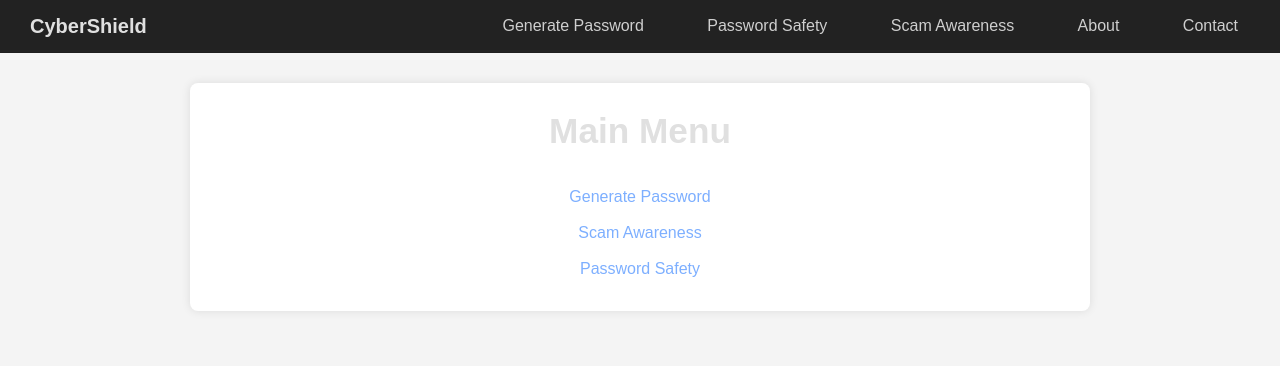
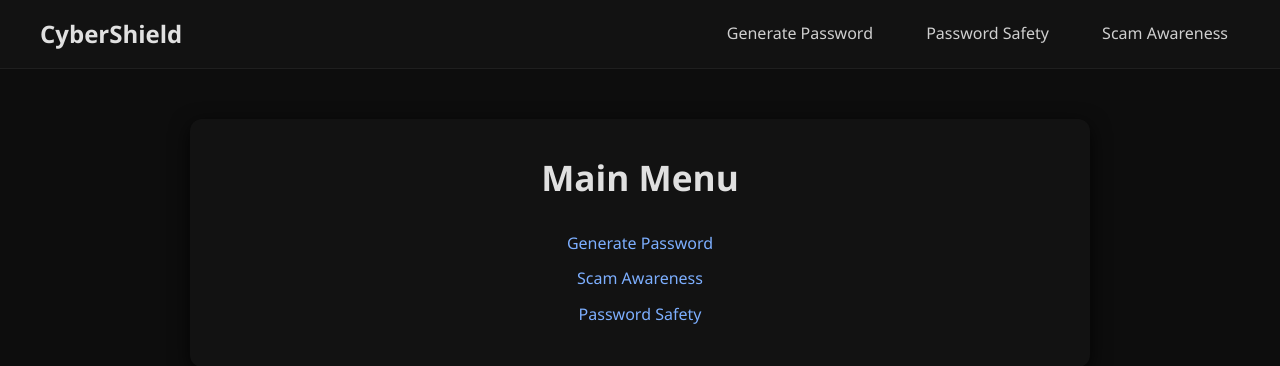
Before and after one commit to zach123abc/Hackathon-CyberSheild, a Flask app: page /menu in a window 1280 px wide. Shown: the top 366 px of the page. Run offline with Flask 3, Linux system fonts and the light colour scheme.

Commit message:
Update base.html

```diff
--- a/templates/base.html
+++ b/templates/base.html
@@ -4,55 +4,16 @@
   <meta charset="UTF-8">
   <title>{% block title %}{% endblock %} | CyberShield</title>
   <link rel="stylesheet" href="{{ url_for('static', filename='styles.css') }}">
-  <style>
-    body {
-      font-family: Arial, sans-serif;
-      margin: 0;
-      padding: 0;
-      background-color: #f4f4f4;
-    }
-    nav {
-      background: #222;
-      color: white;
-      padding: 10px 20px;
-      display: flex;
-      justify-content: space-between;
-      align-items: center;
-    }
-    nav .logo a {
-      font-size: 20px;
-      font-weight: bold;
-    }
-    nav a {
-      color: white;
-      text-decoration: none;
-      margin: 0 10px;
-    }
-    nav a:hover {
-      text-decoration: underline;
-    }
-    .container {
-      padding: 20px;
-      max-width: 900px;
-      margin: 0 auto;
-      background: white;
-      box-shadow: 0 0 10px rgba(0,0,0,0.1);
-      margin-top: 30px;
-      border-radius: 8px;
-    }
-  </style>
 </head>
 <body>
   <nav>
     <div class="logo">
-      <a href="{{ url_for('generate') }}">CyberShield</a>
+      <a href="{{ url_for('menu') }}">CyberShield</a>
     </div>
     <div class="menu">
       <a href="{{ url_for('generate') }}">Generate Password</a>
       <a href="{{ url_for('password_safety') }}">Password Safety</a>
       <a href="{{ url_for('scam_awareness') }}">Scam Awareness</a>
-      <a href="#">About</a>
-      <a href="#">Contact</a>
     </div>
   </nav>
 
```
